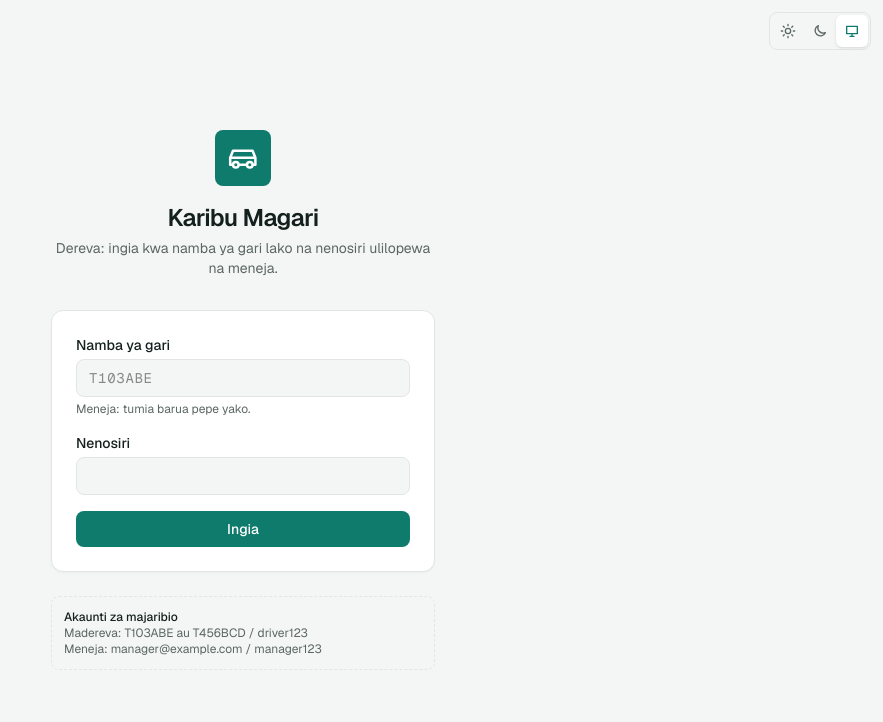
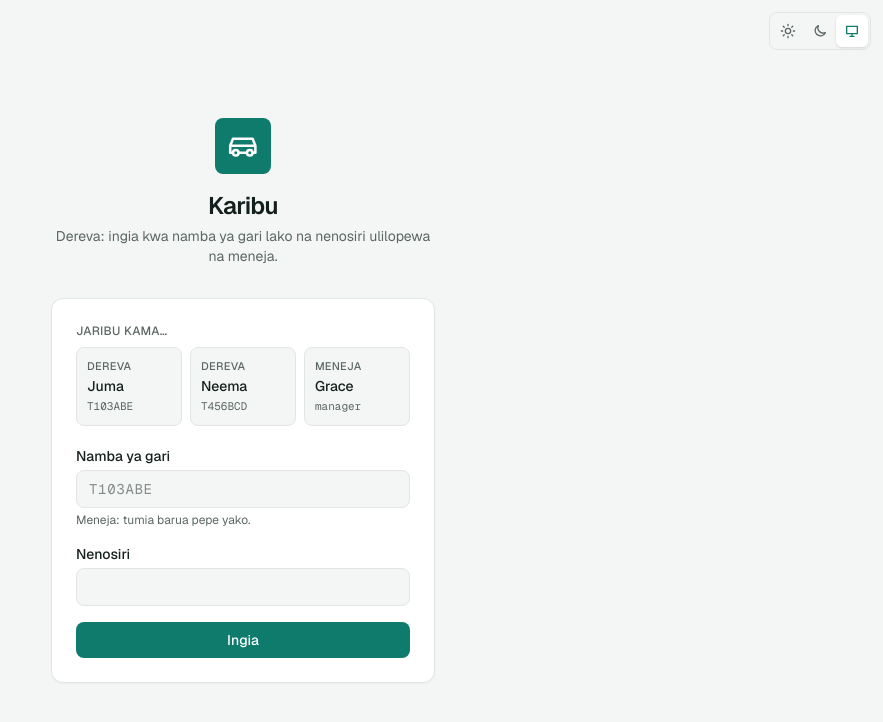
Before and after one commit to kakaAllord/magari-manager, a Next.js app: page /login in a window 1280 px wide. Shown: the top 722 px of the page, without its empty margins (397-1280 px from the left). Built offline with nearby package versions, Linux system fonts and the light colour scheme; no server answers.

Commit message:
Add tap-to-fill demo accounts on the login page
Three cards (two drivers, one manager) type their credentials into the
form. Shown locally, and in production only with DEMO_MODE=1. The
greeting is now just "Karibu".

```diff
--- a/src/app/login/login-form.tsx
+++ b/src/app/login/login-form.tsx
@@ -1,16 +1,74 @@
 "use client";
 
-import { useActionState } from "react";
+import { useActionState, useRef, useState } from "react";
 import { login } from "@/app/actions/auth";
 
-export function LoginForm() {
+// Matches scripts/seed.ts. Only shown when the page passes `demo`.
+const demoAccounts = [
+  { who: "Dereva", name: "Juma Hassan", login: "T103ABE", password: "driver123" },
+  { who: "Dereva", name: "Neema Mushi", login: "T456BCD", password: "driver123" },
+  { who: "Meneja", name: "Grace Mollel", login: "manager@example.com", password: "manager123" },
+];
+
+const TYPE_DELAY_MS = 25;
+
+export function LoginForm({ demo = false }: { demo?: boolean }) {
   const [state, action, pending] = useActionState(login, undefined);
+  const loginRef = useRef<HTMLInputElement>(null);
+  const passwordRef = useRef<HTMLInputElement>(null);
+  const submitRef = useRef<HTMLButtonElement>(null);
+  const [chosen, setChosen] = useState<string | null>(null);
+  const run = useRef(0);
+
+  // Types the credentials in so people can see what goes where.
+  async function fill(account: (typeof demoAccounts)[number]) {
+    const id = ++run.current;
+    setChosen(account.login);
+    const reduced = window.matchMedia("(prefers-reduced-motion: reduce)").matches;
+    for (const [ref, text] of [
+      [loginRef, account.login],
+      [passwordRef, account.password],
+    ] as const) {
+      const input = ref.current;
+      if (!input) return;
+      input.value = "";
+      for (const ch of reduced ? [text] : text) {
+        if (run.current !== id) return; // another card was picked meanwhile
+        input.value += ch;
+        if (!reduced) await new Promise((r) => setTimeout(r, TYPE_DELAY_MS));
+      }
+    }
+    submitRef.current?.focus();
+  }
 
   return (
+    <div className="grid gap-5">
+      {demo && (
+        <div className="grid gap-2">
+          <p className="text-xs font-medium tracking-wide text-muted uppercase">Jaribu kama…</p>
+          <div className="grid grid-cols-3 gap-2">
+            {demoAccounts.map((a) => (
+              <button
+                key={a.login}
+                type="button"
+                onClick={() => fill(a)}
+                aria-pressed={chosen === a.login}
+                className="grid gap-0.5 rounded-lg border border-line bg-background p-2.5 text-left hover:border-accent aria-pressed:border-accent aria-pressed:bg-accent-soft"
+              >
+                <span className="text-[11px] font-medium tracking-wide text-muted uppercase">{a.who}</span>
+                <span className="truncate text-sm font-medium">{a.name.split(" ")[0]}</span>
+                <span className="truncate font-mono text-[11px] text-muted">{a.login.split("@")[0]}</span>
+              </button>
+            ))}
+          </div>
+        </div>
+      )}
+
       <form action={action} className="grid gap-4">
         <label className="block">
           <span className="label">Namba ya gari</span>
           <input
+            ref={loginRef}
             name="login"
             required
             autoComplete="username"
@@ -19,22 +77,30 @@ export function LoginForm() {
             spellCheck={false}
             placeholder="T103ABE"
             defaultValue={state?.login}
-          className="input font-mono tracking-wider uppercase placeholder:normal-case"
+            className="input font-mono tracking-wider placeholder:normal-case"
           />
           <span className="mt-1 block text-xs text-muted">Meneja: tumia barua pepe yako.</span>
         </label>
         <label className="block">
           <span className="label">Nenosiri</span>
-        <input name="password" type="password" required autoComplete="current-password" className="input" />
+          <input
+            ref={passwordRef}
+            name="password"
+            type="password"
+            required
+            autoComplete="current-password"
+            className="input"
+          />
         </label>
         {state?.error && (
           <p role="alert" className="rounded-md bg-danger-soft px-3 py-2 text-sm text-danger">
             {state.error}
           </p>
         )}
-      <button type="submit" disabled={pending} className="btn btn-primary w-full">
+        <button ref={submitRef} type="submit" disabled={pending} className="btn btn-primary w-full">
           {pending ? "Inaingia…" : "Ingia"}
         </button>
       </form>
+    </div>
   );
 }
--- a/src/app/login/page.tsx
+++ b/src/app/login/page.tsx
@@ -4,6 +4,9 @@ import { ThemeToggle } from "@/components/theme-toggle";
 import { getCurrentUser, homeFor } from "@/lib/session";
 import { getTheme } from "@/lib/theme";
 import { LoginForm } from "./login-form";
+
+// Demo logins show locally, and in production only when DEMO_MODE=1 is set.
+const isDemo = () => process.env.NODE_ENV !== "production" || process.env.DEMO_MODE === "1";
 
 export default async function LoginPage() {
   const user = await getCurrentUser();
@@ -17,21 +20,14 @@ export default async function LoginPage() {
       <div className="w-full max-w-sm">
         <div className="mb-8 flex flex-col items-center text-center">
           <BrandMark className="size-14" />
-          <h1 className="mt-4 text-2xl font-semibold tracking-tight">Karibu Magari</h1>
+          <h1 className="mt-4 text-2xl font-semibold tracking-tight">Karibu</h1>
           <p className="mt-1 text-sm text-muted">
             Dereva: ingia kwa namba ya gari lako na nenosiri ulilopewa na meneja.
           </p>
         </div>
         <div className="card p-5 sm:p-6">
-          <LoginForm />
+          <LoginForm demo={isDemo()} />
         </div>
-        {process.env.NODE_ENV !== "production" && (
-          <div className="mt-6 rounded-lg border border-dashed border-line p-3 text-xs text-muted">
-            <p className="font-medium text-foreground">Akaunti za majaribio</p>
-            <p>Madereva: T103ABE au T456BCD / driver123</p>
-            <p>Meneja: manager@example.com / manager123</p>
-          </div>
-        )}
       </div>
     </main>
   );
```
Lines whose indentation alone changed are shown as unchanged.
